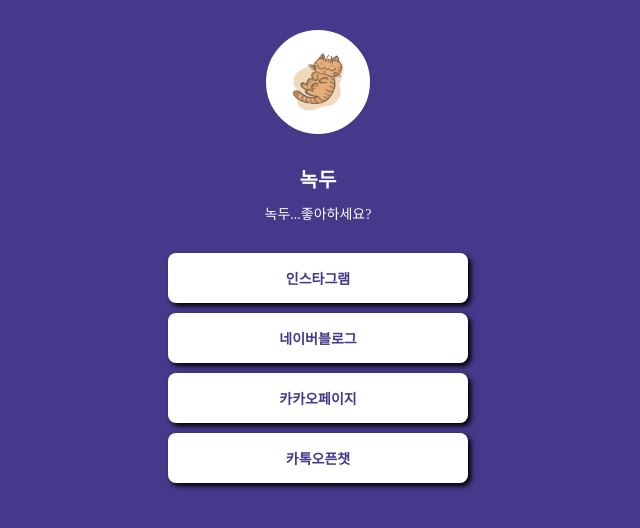
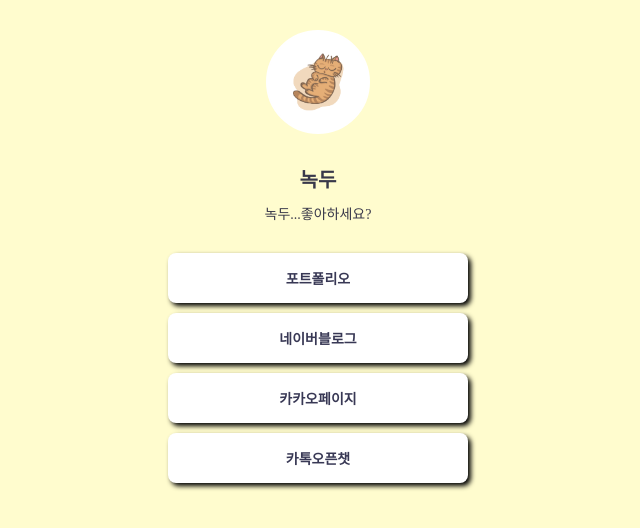
Before and after one commit to daheun99/mypage, a plain HTML site: page index.html in a window 1280 px wide. Shown: the whole page, without its empty margins (322-962 px from the left). Drawn offline with Linux system fonts and the light colour scheme; a web font is replaced by a local one.

Commit message:
Update index.html

```diff
--- a/index.html
+++ b/index.html
@@ -16,7 +16,7 @@
             font-family: "Pretendard",serif;
         }
       body {
-        background-color: #44398A;
+        background-color: #fffcce;
       }
       .profile {
         width: 100px;
@@ -31,14 +31,14 @@
         background-size: cover;
       }
       .main {
-        color: white;
+        color: rgba(0, 0, 37, 0.781);
         font-size: 20px;
 
         margin-top: 30px;
         margin-bottom: 10px;
       }
       .sub {
-        color: white;
+        color: rgba(0, 0, 37, 0.781);
         font-size: 14px;
 
         margin-top: 0px;
@@ -64,7 +64,7 @@
 
         font-size: 14px;
         font-weight: bold;
-        color:#44398A;
+        color: rgba(0, 0, 37, 0.781);
 
         display: flex;
         flex-direction: column;
@@ -77,7 +77,7 @@
 
       }
       .wrap > a:hover {
-       background-color: rgba(179, 243, 61, 0.692);
+       background-color: rgba(250, 173, 192, 0.836);
       }
         </style>
     </head>
@@ -86,7 +86,7 @@
             <div class="profile"></div>
             <h1 class="main">녹두</h1>
             <p class="sub">녹두...좋아하세요?</p>
-            <a target="_blank" href="https://instagram.com/auslaufen_?igshid=MWM2YjBjM2Q=">인스타그램</a>
+            <a target="_blank" href=https://docs.google.com/document/d/1hDoLeoAmowGFhskK5wdcw-2k15S_5vjplSAqrEN5YLQ/edit?usp=share_link>포트폴리오</a>
 <a target="_blank" href="https://blog.naver.com/ilhui3001">네이버블로그</a>
 <a target="_blank" href="https://view.kakao.com/v/_baaixj/7wTJZWT6KZ">카카오페이지</a>
 <a target="_blank" href="https://open.kakao.com/o/sD6T9f1d">카톡오픈챗</a>
```
